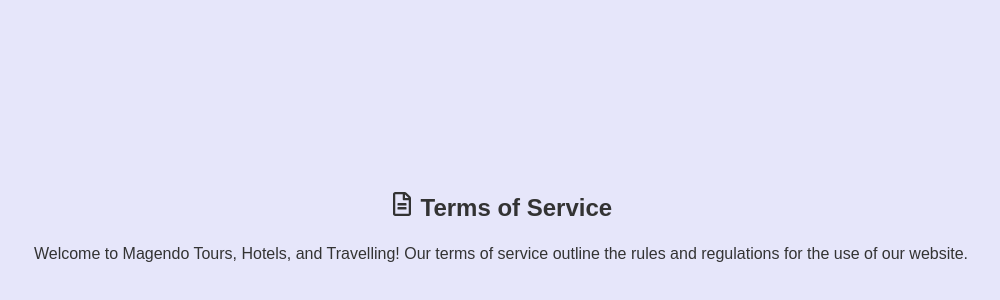
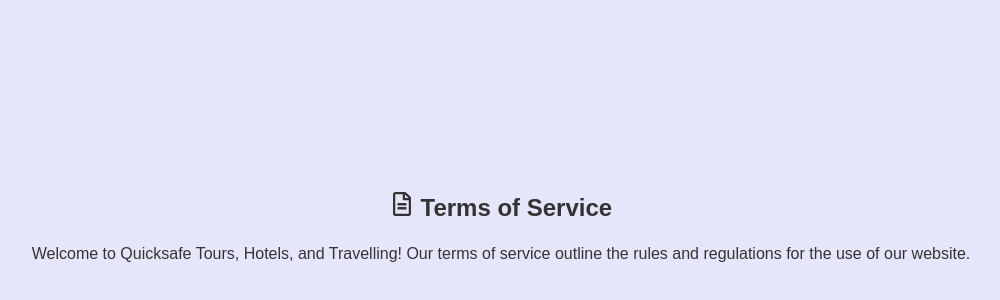
Before and after one commit to levismunene01/Hotels-and-Traveling-site-Grp10-Project-, a React (Vite) app: page /terms in a window 1280 px wide. Shown: the part 174-474 px from the top of the page, without its empty margins (139-1139 px from the left). Built offline with nearby package versions, Linux system fonts and the light colour scheme.

Commit message:
Update TermOfServices.jsx

```diff
--- a/src/routes/TermOfServices.jsx
+++ b/src/routes/TermOfServices.jsx
@@ -15,7 +15,7 @@
         <FaRegFileAlt /> Terms of Service
       </Heading>
       <Text>
-        Welcome to Magendo Tours, Hotels, and Travelling! Our terms of service outline the rules and regulations for the use of our website.
+        Welcome to Quicksafe Tours, Hotels, and Travelling! Our terms of service outline the rules and regulations for the use of our website.
       </Text>
       {/* Add detailed terms of service here */}
     </Box>
```
